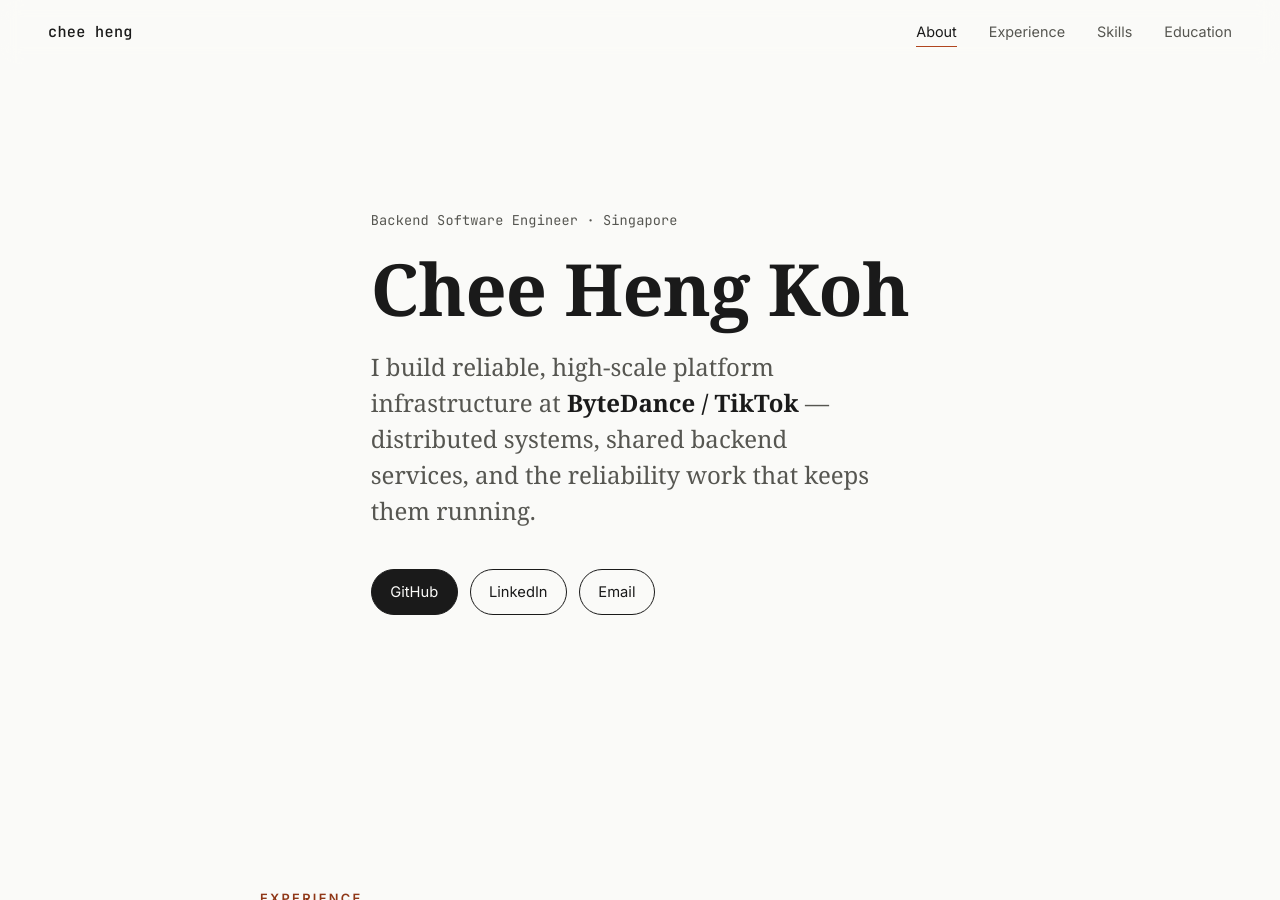
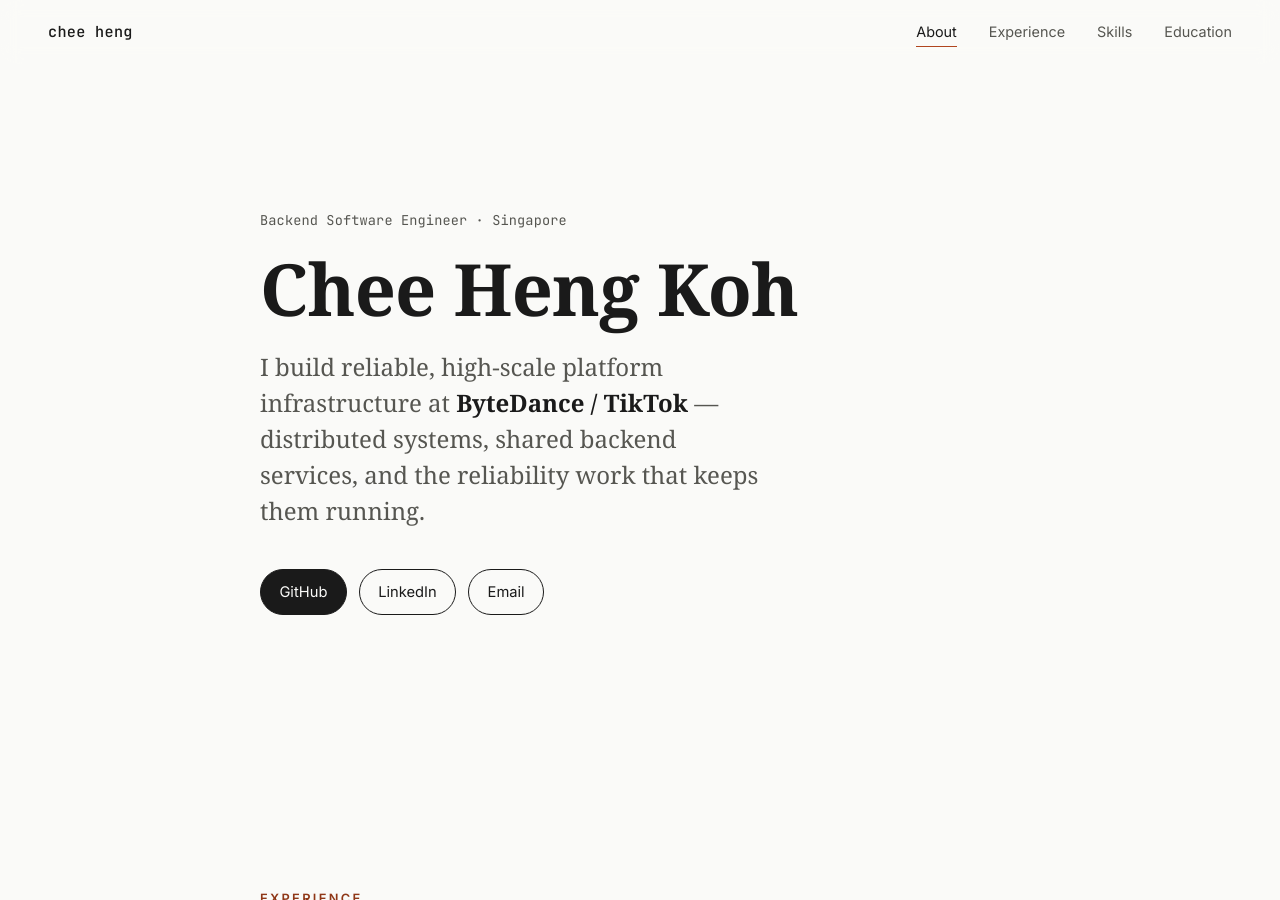
Before and after one commit to cheehengk/cheehengk.github.io, a Jekyll site: the page built from index.html, in a window 1280 px wide and 900 px high. Built offline with Jekyll 4.4.1, drawn with Linux system fonts in a browser that asks for light colours; some web fonts are replaced.

Commit message:
Align hero with section columns
The hero is a flex container for vertical centering, so .hero__inner
shrank to its content width and centered in the viewport instead of
filling the shared max-width column. Force width:100% so its left edge
lines up with the Experience/Skills/Education sections.

Co-Authored-By: Claude Opus 4.8 <noreply@anthropic.com>
Claude-Session: https://claude.ai/code/session_01SHbdLrhHU6hhNdeaTNkRkX

```diff
--- a/assets/css/main.css
+++ b/assets/css/main.css
@@ -118,6 +118,10 @@ a { color: inherit; text-decoration: none; }
 .section { padding: clamp(3.5rem, 9vw, 6rem) clamp(1.25rem, 5vw, 3rem); }
 .section--alt { background: var(--bg-alt); }
 .section__inner, .hero__inner, .footer__inner { max-width: var(--maxw); margin: 0 auto; }
+/* Hero is a flex container (for vertical centering), so its inner must be told
+   to fill the column width — otherwise it shrinks to content and centers,
+   misaligning with the section columns. */
+.hero__inner { width: 100%; }
 
 .section__title {
   font-family: var(--sans);
```
